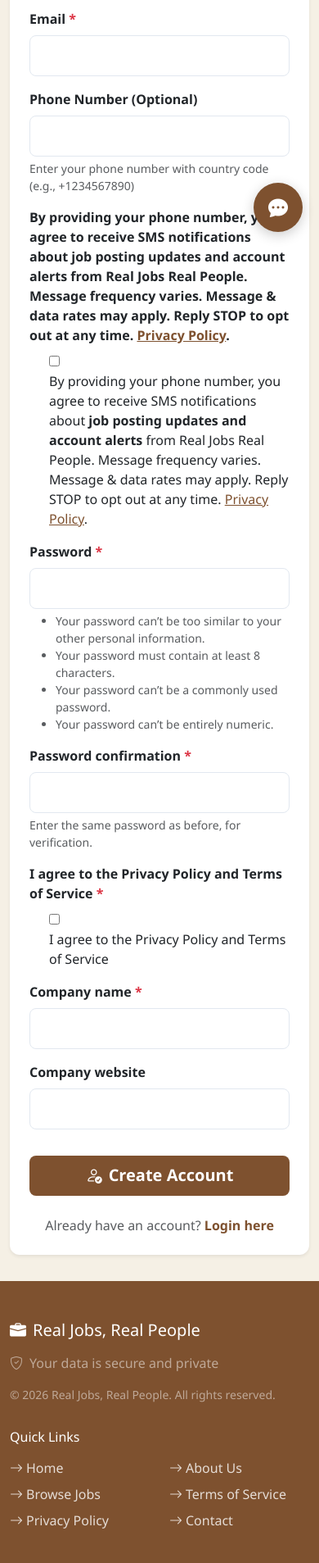
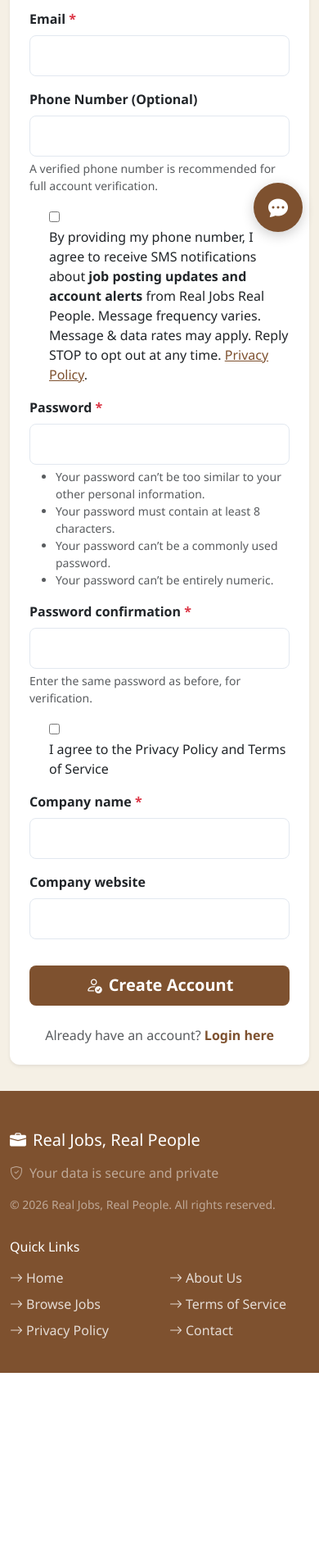
Before and after one commit to mfish324/Job-Board, a Django app: page /signup/employer/ in a window 390 px wide. Shown: the part 541-2448 px from the top of the page at 82% size. After the commit the page ends 2216 px from the top, so only its background shows below. Run offline with Django 5.2, Linux system fonts and the light colour scheme.

Commit message:
Make phone number optional for signup (Twilio compliance)
- Phone number is now optional on all signup forms
- Fixed duplicate checkbox label display in signup template
- Updated phone validation to allow empty values
- Users without phone numbers redirect to profile instead of verification
- Added verification notice in phone field help text:
  - Job seekers: "Employers may not respond to applicants who are not fully verified"
  - Employers/Recruiters: "Recommended for full account verification"
- Changed SMS consent wording to "I agree" for clearer opt-in language

🤖 Generated with [Claude Code](https://claude.com/claude-code)

Co-Authored-By: Claude Opus 4.5 <noreply@anthropic.com>

```diff
--- a/jobs/forms.py
+++ b/jobs/forms.py
@@ -13,12 +13,12 @@ class JobSeekerSignUpForm(UserCreationForm):
         max_length=15,
         required=False,
         label='Phone Number (Optional)',
-        help_text='Enter your phone number with country code (e.g., +1234567890)',
+        help_text='A verified phone number is required for full verification. Employers may not respond to applicants who are not fully verified.',
         widget=forms.TextInput(attrs={'placeholder': '+1234567890'})
     )
     sms_consent = forms.BooleanField(
         required=False,
-        label=mark_safe('By providing your phone number, you agree to receive SMS notifications about <strong>job application updates and account alerts</strong> from Real Jobs Real People. Message frequency varies. Message & data rates may apply. Reply STOP to opt out at any time. <a href="/privacy-policy/" target="_blank">Privacy Policy</a>.'),
+        label=mark_safe('By providing my phone number, I agree to receive SMS notifications about <strong>job application updates and account alerts</strong> from Real Jobs Real People. Message frequency varies. Message & data rates may apply. Reply STOP to opt out at any time. <a href="/privacy-policy/" target="_blank">Privacy Policy</a>.'),
     )
     privacy_consent = forms.BooleanField(
         required=True,
@@ -52,12 +52,12 @@ class EmployerSignUpForm(UserCreationForm):
         max_length=15,
         required=False,
         label='Phone Number (Optional)',
-        help_text='Enter your phone number with country code (e.g., +1234567890)',
+        help_text='A verified phone number is recommended for full account verification.',
         widget=forms.TextInput(attrs={'placeholder': '+1234567890'})
     )
     sms_consent = forms.BooleanField(
         required=False,
-        label=mark_safe('By providing your phone number, you agree to receive SMS notifications about <strong>job posting updates and account alerts</strong> from Real Jobs Real People. Message frequency varies. Message & data rates may apply. Reply STOP to opt out at any time. <a href="/privacy-policy/" target="_blank">Privacy Policy</a>.'),
+        label=mark_safe('By providing my phone number, I agree to receive SMS notifications about <strong>job posting updates and account alerts</strong> from Real Jobs Real People. Message frequency varies. Message & data rates may apply. Reply STOP to opt out at any time. <a href="/privacy-policy/" target="_blank">Privacy Policy</a>.'),
     )
     privacy_consent = forms.BooleanField(
         required=True,
@@ -92,7 +92,7 @@ class RecruiterSignUpForm(UserCreationForm):
         max_length=15,
         required=False,
         label='Phone Number (Optional)',
-        help_text='Enter your phone number with country code (e.g., +1234567890)',
+        help_text='A verified phone number is recommended for full account verification.',
         widget=forms.TextInput(attrs={'placeholder': '+1234567890'})
     )
     is_independent_recruiter = forms.BooleanField(
@@ -118,7 +118,7 @@ class RecruiterSignUpForm(UserCreationForm):
     )
     sms_consent = forms.BooleanField(
         required=False,
-        label=mark_safe('By providing your phone number, you agree to receive SMS notifications about <strong>candidate updates and account alerts</strong> from Real Jobs Real People. Message frequency varies. Message & data rates may apply. Reply STOP to opt out at any time. <a href="/privacy-policy/" target="_blank">Privacy Policy</a>.'),
+        label=mark_safe('By providing my phone number, I agree to receive SMS notifications about <strong>candidate updates and account alerts</strong> from Real Jobs Real People. Message frequency varies. Message & data rates may apply. Reply STOP to opt out at any time. <a href="/privacy-policy/" target="_blank">Privacy Policy</a>.'),
     )
     privacy_consent = forms.BooleanField(
         required=True,
--- a/jobs/templates/jobs/signup.html
+++ b/jobs/templates/jobs/signup.html
@@ -32,19 +32,20 @@
 
                         {% for field in form %}
                         <div class="mb-3">
+                            {% if field.field.widget.input_type == 'checkbox' %}
+                                <div class="form-check">
+                                    {{ field }}
+                                    <label class="form-check-label" for="{{ field.id_for_label }}">
+                                        {{ field.label|safe }}
+                                    </label>
+                                </div>
+                            {% else %}
                             <label for="{{ field.id_for_label }}" class="form-label fw-semibold">
                                 {{ field.label }}
                                 {% if field.field.required %}<span class="text-danger">*</span>{% endif %}
                             </label>
 
-                            {% if field.field.widget.input_type == 'checkbox' %}
-                                <div class="form-check">
-                                    {{ field }}
-                                    <label class="form-check-label" for="{{ field.id_for_label }}">
-                                        {{ field.label }}
-                                    </label>
-                                </div>
-                            {% elif field.field.widget.input_type == 'textarea' %}
+                            {% if field.field.widget.input_type == 'textarea' %}
                                 <textarea name="{{ field.name }}"
                                           id="{{ field.id_for_label }}"
                                           class="form-control {% if field.errors %}is-invalid{% endif %}"
@@ -69,6 +70,7 @@
                                     {{ field.help_text }}
                                 </small>
                             {% endif %}
+                            {% endif %}
                         </div>
                         {% endfor %}
 
--- a/jobs/views.py
+++ b/jobs/views.py
@@ -129,10 +129,11 @@ def jobseeker_signup(request):
     if request.method == 'POST':
         form = JobSeekerSignUpForm(request.POST)
         if form.is_valid():
-            # Validate phone number
-            phone_number = form.cleaned_data.get('phone_number')
-            if not is_valid_phone_number(phone_number):
-                messages.error(request, 'Please enter a valid phone number.')
+            phone_number = form.cleaned_data.get('phone_number', '').strip()
+
+            # Validate phone number only if provided
+            if phone_number and not is_valid_phone_number(phone_number):
+                messages.error(request, 'Please enter a valid phone number or leave it blank.')
                 return render(request, 'jobs/signup.html', {'form': form, 'user_type': 'Job Seeker'})
 
             # Create user
@@ -142,20 +143,23 @@ def jobseeker_signup(request):
             user = authenticate(username=username, password=password)
             login(request, user)
 
-            # Create phone verification
-            formatted_phone = format_phone_number(phone_number)
-            verification_code = generate_verification_code()
-            PhoneVerification.objects.create(
-                user=user,
-                phone_number=formatted_phone,
-                verification_code=verification_code
-            )
-
-            # Send SMS verification code
-            if send_phone_verification_code(formatted_phone, verification_code):
-                messages.success(request, 'Account created! Please verify your phone number.')
+            # Create phone verification only if phone number provided
+            if phone_number:
+                formatted_phone = format_phone_number(phone_number)
+                verification_code = generate_verification_code()
+                PhoneVerification.objects.create(
+                    user=user,
+                    phone_number=formatted_phone,
+                    verification_code=verification_code
+                )
+
+                # Send SMS verification code
+                if send_phone_verification_code(formatted_phone, verification_code):
+                    messages.success(request, 'Account created! Please verify your phone number.')
+                else:
+                    messages.warning(request, 'Account created, but we could not send verification code. Please contact support.')
             else:
-                messages.warning(request, 'Account created, but we could not send verification code. Please contact support.')
+                messages.success(request, 'Account created! Note: Add a phone number later for full verification.')
 
             # Create email verification
             verification_token = generate_verification_token()
@@ -167,8 +171,11 @@ def jobseeker_signup(request):
             # Send email verification
             send_email_verification(user, verification_token)
 
-            # Redirect to phone verification
-            return redirect('verify_phone')
+            # Redirect to phone verification if phone provided, otherwise to profile
+            if phone_number:
+                return redirect('verify_phone')
+            else:
+                return redirect('user_profile')
     else:
         form = JobSeekerSignUpForm()
     return render(request, 'jobs/signup.html', {'form': form, 'user_type': 'Job Seeker'})
@@ -178,10 +185,11 @@ def employer_signup(request):
     if request.method == 'POST':
         form = EmployerSignUpForm(request.POST)
         if form.is_valid():
-            # Validate phone number
-            phone_number = form.cleaned_data.get('phone_number')
-            if not is_valid_phone_number(phone_number):
-                messages.error(request, 'Please enter a valid phone number.')
+            phone_number = form.cleaned_data.get('phone_number', '').strip()
+
+            # Validate phone number only if provided
+            if phone_number and not is_valid_phone_number(phone_number):
+                messages.error(request, 'Please enter a valid phone number or leave it blank.')
                 return render(request, 'jobs/signup.html', {'form': form, 'user_type': 'Employer'})
 
             # Create user
@@ -191,20 +199,23 @@ def employer_signup(request):
             user = authenticate(username=username, password=password)
             login(request, user)
 
-            # Create phone verification
-            formatted_phone = format_phone_number(phone_number)
-            verification_code = generate_verification_code()
-            PhoneVerification.objects.create(
-                user=user,
-                phone_number=formatted_phone,
-                verification_code=verification_code
-            )
-
-            # Send SMS verification code
-            if send_phone_verification_code(formatted_phone, verification_code):
-                messages.success(request, 'Employer account created! Please verify your phone number.')
+            # Create phone verification only if phone number provided
+            if phone_number:
+                formatted_phone = format_phone_number(phone_number)
+                verification_code = generate_verification_code()
+                PhoneVerification.objects.create(
+                    user=user,
+                    phone_number=formatted_phone,
+                    verification_code=verification_code
+                )
+
+                # Send SMS verification code
+                if send_phone_verification_code(formatted_phone, verification_code):
+                    messages.success(request, 'Employer account created! Please verify your phone number.')
+                else:
+                    messages.warning(request, 'Account created, but we could not send verification code. Please contact support.')
             else:
-                messages.warning(request, 'Account created, but we could not send verification code. Please contact support.')
+                messages.success(request, 'Employer account created! Note: Add a phone number later for full verification.')
 
             # Create email verification
             verification_token = generate_verification_token()
@@ -216,8 +227,11 @@ def employer_signup(request):
             # Send email verification
             send_email_verification(user, verification_token)
 
-            # Redirect to phone verification
-            return redirect('verify_phone')
+            # Redirect to phone verification if phone provided, otherwise to profile
+            if phone_number:
+                return redirect('verify_phone')
+            else:
+                return redirect('user_profile')
     else:
         form = EmployerSignUpForm()
     return render(request, 'jobs/signup.html', {'form': form, 'user_type': 'Employer'})
@@ -227,10 +241,11 @@ def recruiter_signup(request):
     if request.method == 'POST':
         form = RecruiterSignUpForm(request.POST)
         if form.is_valid():
-            # Validate phone number
-            phone_number = form.cleaned_data.get('phone_number')
-            if not is_valid_phone_number(phone_number):
-                messages.error(request, 'Please enter a valid phone number.')
+            phone_number = form.cleaned_data.get('phone_number', '').strip()
+
+            # Validate phone number only if provided
+            if phone_number and not is_valid_phone_number(phone_number):
+                messages.error(request, 'Please enter a valid phone number or leave it blank.')
                 return render(request, 'jobs/signup.html', {'form': form, 'user_type': 'Recruiter'})
 
             # Create user
@@ -240,20 +255,23 @@ def recruiter_signup(request):
             user = authenticate(username=username, password=password)
             login(request, user)
 
-            # Create phone verification
-            formatted_phone = format_phone_number(phone_number)
-            verification_code = generate_verification_code()
-            PhoneVerification.objects.create(
-                user=user,
-                phone_number=formatted_phone,
-                verification_code=verification_code
-            )
-
-            # Send SMS verification code
-            if send_phone_verification_code(formatted_phone, verification_code):
-                messages.success(request, 'Recruiter account created! Please verify your phone number.')
+            # Create phone verification only if phone number provided
+            if phone_number:
+                formatted_phone = format_phone_number(phone_number)
+                verification_code = generate_verification_code()
+                PhoneVerification.objects.create(
+                    user=user,
+                    phone_number=formatted_phone,
+                    verification_code=verification_code
+                )
+
+                # Send SMS verification code
+                if send_phone_verification_code(formatted_phone, verification_code):
+                    messages.success(request, 'Recruiter account created! Please verify your phone number.')
+                else:
+                    messages.warning(request, 'Account created, but we could not send verification code. Please contact support.')
             else:
-                messages.warning(request, 'Account created, but we could not send verification code. Please contact support.')
+                messages.success(request, 'Recruiter account created! Note: Add a phone number later for full verification.')
 
             # Create email verification
             verification_token = generate_verification_token()
@@ -265,8 +283,11 @@ def recruiter_signup(request):
             # Send email verification
             send_email_verification(user, verification_token)
 
-            # Redirect to phone verification
-            return redirect('verify_phone')
+            # Redirect to phone verification if phone provided, otherwise to profile
+            if phone_number:
+                return redirect('verify_phone')
+            else:
+                return redirect('user_profile')
     else:
         form = RecruiterSignUpForm()
     return render(request, 'jobs/signup.html', {'form': form, 'user_type': 'Recruiter'})
```
